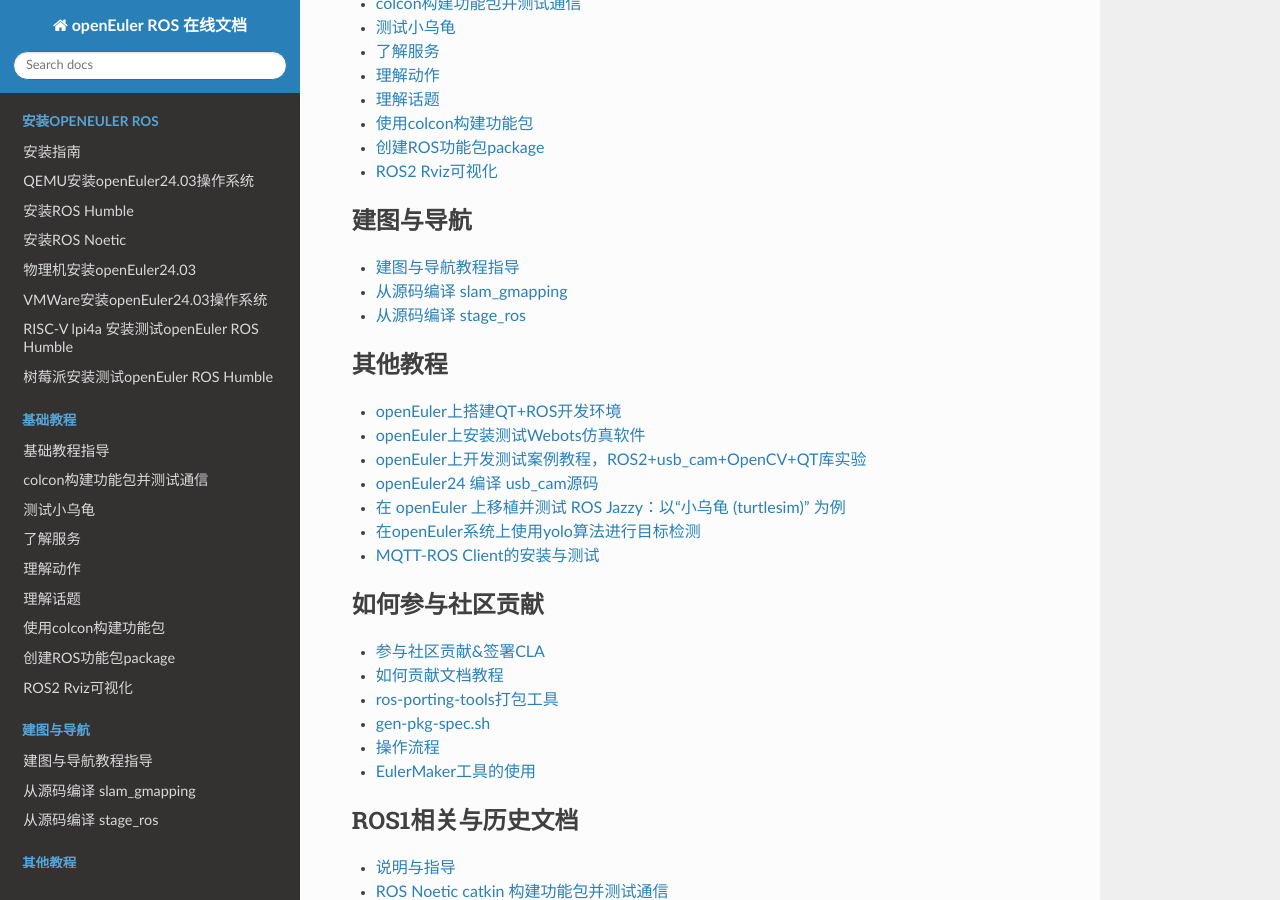
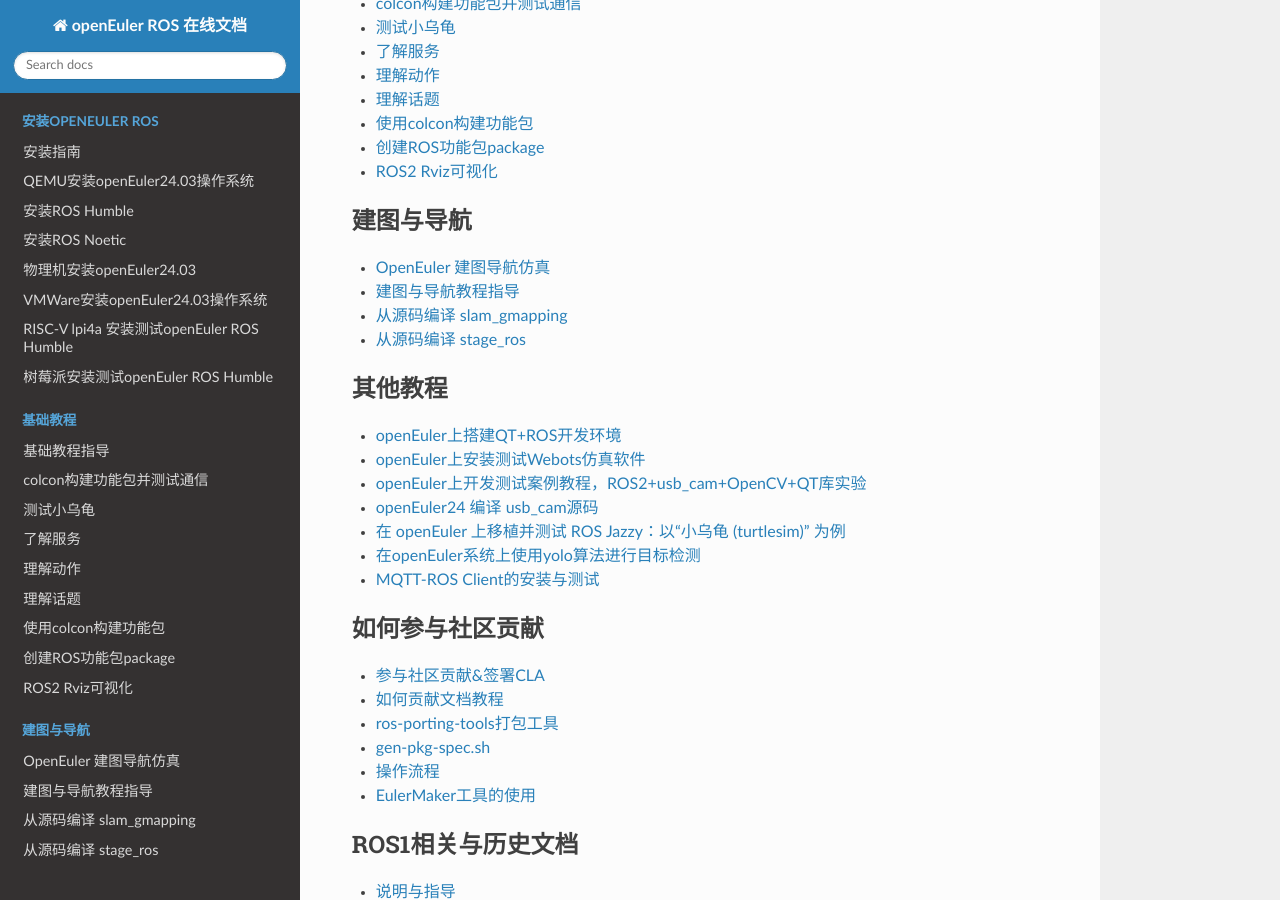
Before and after one commit to openeuler-mirror/ros, a Sphinx documentation site: the page built from docs/source/index.rst, in a window 1280 px wide and 900 px high, scrolled down 1017 px. Built offline with Sphinx 7.4.7 and the Read the Docs theme 3.1.0, drawn with Linux system fonts in a browser that asks for light colours; some of the changed lines change nothing that is shown.

Commit message:
build html

```diff
--- a/docs/source/index.rst
+++ b/docs/source/index.rst
@@ -49,6 +49,7 @@
    :maxdepth: 1
    :caption: 建图与导航
 
+   slam-nav/openEuler_gazebo_nav2.md
    slam-nav/guide.md
    slam-nav/slam_gmapping.md
    slam-nav/stage_ros.md
```
